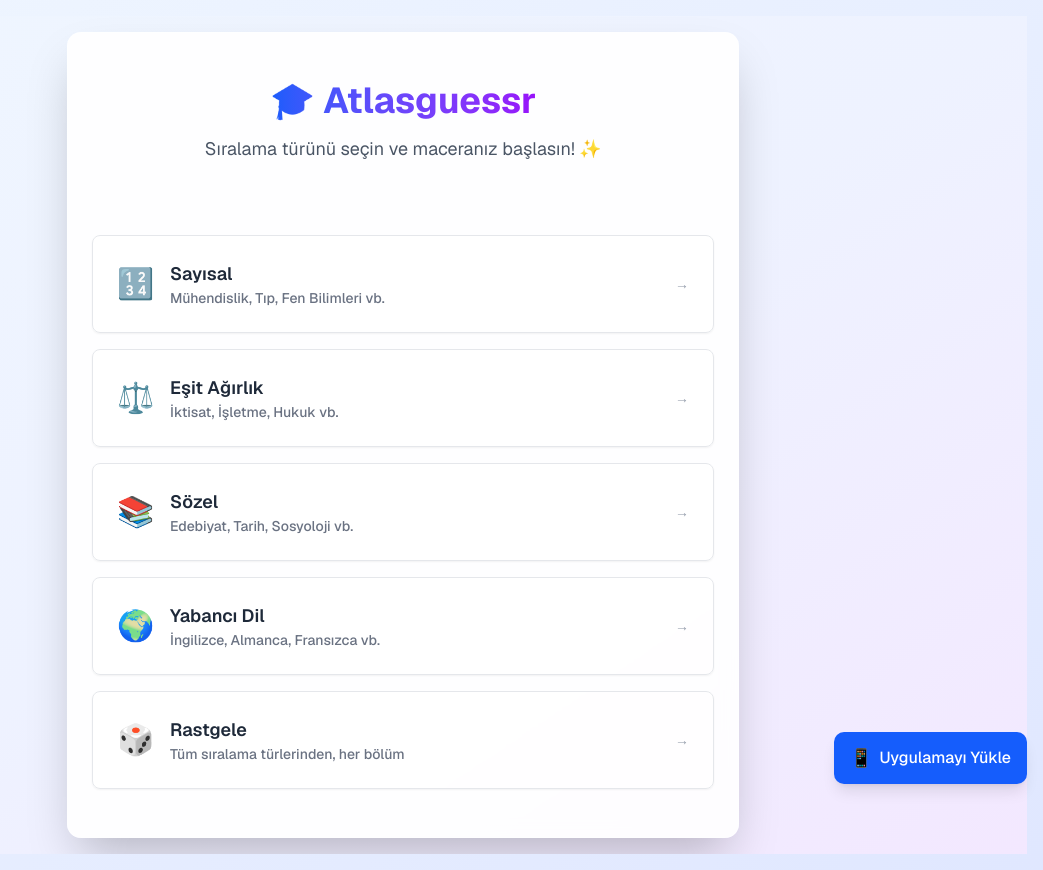
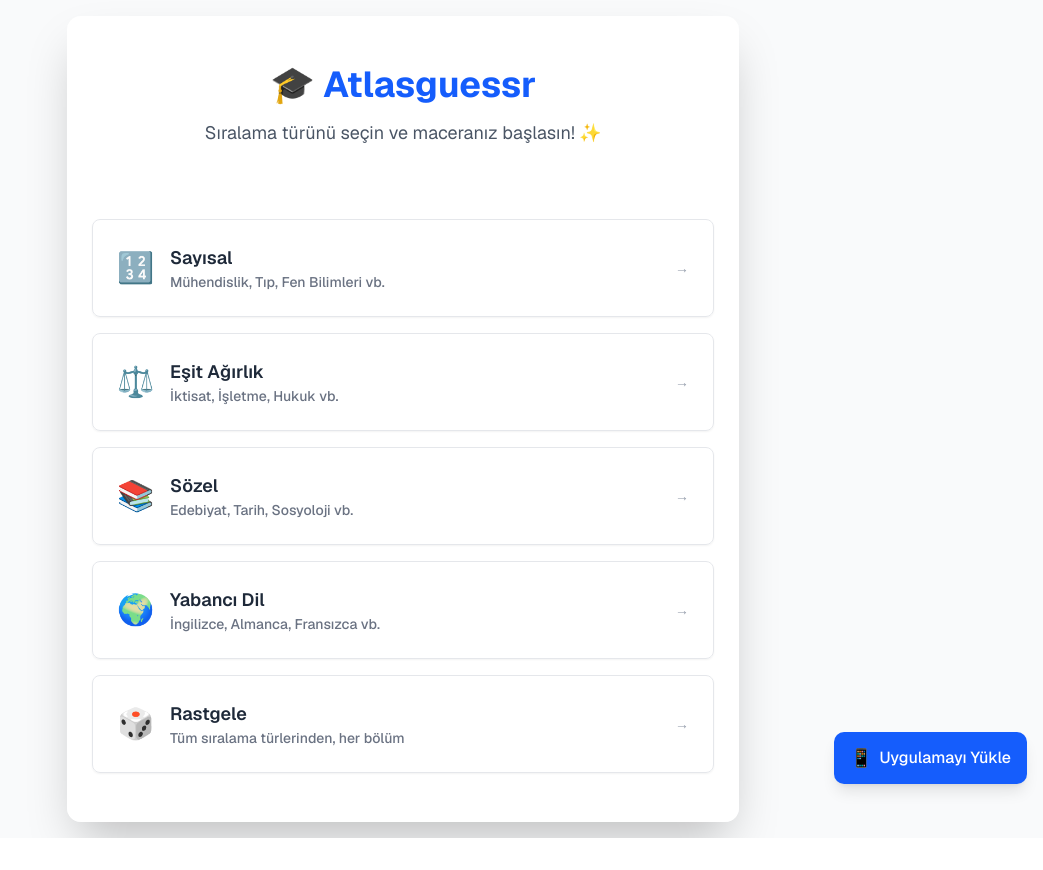
Before and after one commit to ardasoyturk/atlasguessr, a Next.js app: page / in a window 1280 px wide. Shown: the whole page, without its empty margins (237-1280 px from the left). After the commit the page ends 838 px from the top, so only its background shows below. Built offline with nearby package versions, Linux system fonts and the light colour scheme.

Commit message:
refactor: update component styles for improved consistency and readability

```diff
--- a/src/app/oyna/page.tsx
+++ b/src/app/oyna/page.tsx
@@ -321,7 +321,7 @@ function OynaPageContent() {
 	}
 
 	return (
-		<div className="min-h-screen bg-gradient-to-br from-blue-50 to-indigo-100 p-2 sm:p-4 dark:from-slate-900 dark:to-indigo-900">
+		<div className="min-h-screen bg-gray-50 p-2 sm:p-4 dark:bg-slate-900">
 			<div className="mx-auto max-w-4xl px-2 sm:px-4">
 				<div className="mb-6 text-center sm:mb-8">
 					<h1 className="mb-2 font-bold text-2xl text-indigo-900 sm:text-3xl lg:text-4xl dark:text-indigo-200">
--- a/src/app/page.tsx
+++ b/src/app/page.tsx
@@ -265,7 +265,7 @@ export default function AtlasguessrGame() {
 	};
 
 	return (
-		<div className="min-h-screen bg-gradient-to-br from-blue-50 to-indigo-100 p-2 sm:p-4 dark:from-slate-900 dark:to-indigo-900">
+		<div className="min-h-screen bg-gray-50 dark:bg-slate-900">
 			{gamePhase === "selection" && <RankingTypeSelector onSelectRankingType={handleRankingTypeSelect} />}
 
 			{gamePhase === "playing" && (
--- a/src/components/ActionButtons.tsx
+++ b/src/components/ActionButtons.tsx
@@ -32,7 +32,7 @@ export function ActionButtons({ gameWon, onShowAnswer, onResetGame, onNewGameSes
 				<Button
 					onClick={onNewGameSession}
 					variant="outline"
-					className="gap-2 border-gray-300 bg-white text-gray-900 hover:bg-gray-50 dark:border-gray-600 dark:bg-yellow-600 dark:text-gray-100 dark:hover:bg-gray-700"
+					className="gap-2 border-gray-300 bg-yellow-500 text-white hover:bg-yellow-600 dark:border-gray-600 dark:bg-yellow-600 dark:text-gray-100 dark:hover:bg-yellow-700"
 				>
 					<ArrowLeft className="h-4 w-4" />
 					<span className="text-sm sm:text-base">Yeni Sıralama Türü</span>
--- a/src/components/GameWonModal.tsx
+++ b/src/components/GameWonModal.tsx
@@ -97,9 +97,9 @@ ${attemptSummary}
 
 	return (
 		<Dialog open={isOpen} onOpenChange={onClose}>
-			<DialogContent className="mx-2 w-full max-w-md rounded-xl border-green-200 bg-gradient-to-b from-green-50 to-white p-0 shadow-2xl sm:mx-4 dark:border-green-800 dark:from-slate-800 dark:to-slate-900">
+			<DialogContent className="mx-2 w-full max-w-md rounded-xl border-green-200 bg-green-50 p-0 shadow-2xl sm:mx-4 dark:border-green-800 dark:bg-slate-800">
 				{/* Celebration Header */}
-				<div className="bg-gradient-to-r from-green-500 to-emerald-500 px-4 py-6 text-center text-white sm:px-6 sm:py-8">
+				<div className="bg-green-500 px-4 py-6 text-center text-white sm:px-6 sm:py-8 dark:bg-green-600">
 					<div className="mx-auto mb-2 flex h-12 w-12 items-center justify-center rounded-full bg-white/20 backdrop-blur-sm sm:mb-3 sm:h-16 sm:w-16">
 						<CheckCircle className="h-6 w-6 sm:h-8 sm:w-8" />
 					</div>
--- a/src/components/RankingTypeSelector.tsx
+++ b/src/components/RankingTypeSelector.tsx
@@ -57,13 +57,11 @@ export function RankingTypeSelector({ onSelectRankingType }: RankingTypeSelector
 	};
 
 	return (
-		<div className="flex min-h-screen items-center justify-center overflow-hidden bg-gradient-to-br from-blue-50 via-indigo-50 to-purple-100 p-2 sm:p-4 dark:from-slate-900 dark:via-slate-800 dark:to-indigo-900">
+		<div className="flex min-h-screen items-center justify-center overflow-hidden bg-gray-50 p-2 sm:p-4 dark:bg-slate-900">
 			<Card className="w-full max-w-2xl border-white/20 bg-white/90 shadow-2xl backdrop-blur-sm dark:border-slate-700/50 dark:bg-slate-800/90">
 				<CardHeader className="p-4 text-center sm:p-6">
 					<CardTitle className="mb-2 font-bold text-2xl text-gray-800 sm:text-3xl lg:text-4xl dark:text-gray-100">
-						<span className="bg-gradient-to-r from-blue-600 to-purple-600 bg-clip-text text-transparent dark:from-blue-400 dark:to-purple-400">
-							🎓 Atlasguessr
-						</span>
+						<span className="text-blue-600 dark:text-blue-400">🎓 Atlasguessr</span>
 					</CardTitle>
 					<CardDescription className="text-base text-gray-600 sm:text-lg dark:text-gray-300">
 						Sıralama türünü seçin ve maceranız başlasın! ✨
@@ -75,17 +73,17 @@ export function RankingTypeSelector({ onSelectRankingType }: RankingTypeSelector
 							key={rankingTypeInfo.type}
 							variant="outline"
 							className={
-								"group relative flex h-auto w-full items-center justify-between p-4 text-left sm:p-6 bg-white/50 border-gray-200 dark:bg-slate-700/50 dark:border-slate-600"
+								"group relative flex h-auto w-full items-center justify-between border-gray-200 bg-white/50 p-4 text-left sm:p-6 dark:border-slate-600 dark:bg-slate-700/50"
 							}
 							onClick={() => handleSelection(rankingTypeInfo.type)}
 						>
 							<div className="relative z-10 flex items-center space-x-3 sm:space-x-4">
 								<span className="text-2xl sm:text-3xl">{rankingTypeInfo.emoji}</span>
 								<div>
-									<div className="font-semibold text-base sm:text-lg text-gray-800 dark:text-gray-100">
+									<div className="font-semibold text-base text-gray-800 sm:text-lg dark:text-gray-100">
 										{rankingTypeInfo.type}
 									</div>
-									<div className="text-xs sm:text-sm text-gray-500 dark:text-gray-300">
+									<div className="text-gray-500 text-xs sm:text-sm dark:text-gray-300">
 										{rankingTypeInfo.description}
 									</div>
 								</div>
--- a/src/components/ShowAnswerModal.tsx
+++ b/src/components/ShowAnswerModal.tsx
@@ -34,9 +34,9 @@ export function ShowAnswerModal({ isOpen, onClose, currentProgram, onNewGame, at
 
 	return (
 		<Dialog open={isOpen} onOpenChange={handleClose}>
-			<DialogContent className="mx-2 w-full max-w-md rounded-xl border-amber-200 bg-gradient-to-b from-amber-50 to-white p-0 shadow-2xl sm:mx-4 dark:border-amber-800 dark:from-slate-800 dark:to-slate-900">
+			<DialogContent className="mx-2 w-full max-w-md rounded-xl border-amber-200 bg-amber-50 p-0 shadow-2xl sm:mx-4 dark:border-amber-800 dark:bg-slate-800">
 				{/* Warning Header */}
-				<div className="rounded-md bg-gradient-to-r from-amber-500 to-orange-500 px-4 py-6 text-center text-white sm:px-6 sm:py-8">
+				<div className="rounded-md bg-amber-500 px-4 py-6 text-center text-white sm:px-6 sm:py-8 dark:bg-amber-600">
 					<div className="mx-auto mb-2 flex h-12 w-12 items-center justify-center rounded-full bg-white/20 backdrop-blur-sm sm:mb-3 sm:h-16 sm:w-16">
 						<Eye className="h-6 w-6 sm:h-8 sm:w-8" />
 					</div>
```
